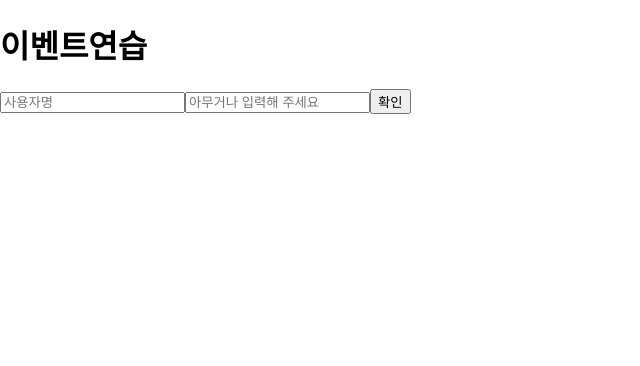
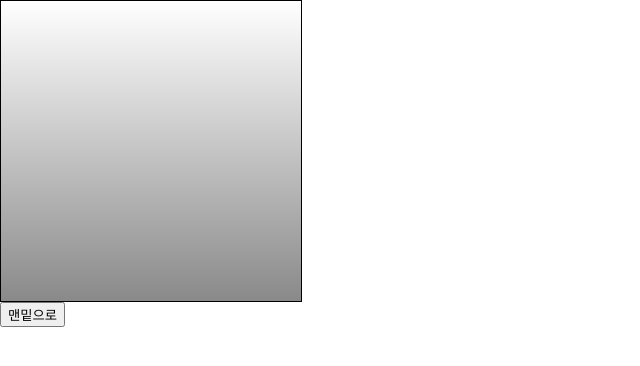
Before and after one commit to Gyumong/react, a React (Create React App) app: page / in a window 1280 px wide. Shown: the top 366 px of the page, without its empty margins (0-640 px from the left). Built offline with nearby package versions, Linux system fonts and the light colour scheme.

Commit message:
(ref:Dom에 이름달기)는 'Dom을 꼭 직접적으로 건드려야 할때' 사용한다

```diff
--- a/src/App.js
+++ b/src/App.js
@@ -1,14 +1,16 @@
 import React, {Component} from 'react';
-import EventPractice from './EventPractice';
-/*
-state는 컴포넌트 내부에서 바뀔 수 있는 값을 의미
-바뀔때마다 컴포넌트는 re렌더링이 되고 바꿀때 마다 setState을 사용해야됨
-안쓰면 re렌더링 하지않아서 원하는 값이 나타나지 않음
-props는 부모가 전달해주는 값 state는 자기자신이 갖고 있는 값
-props는 읽기전용 state는 변경할수도있음
-*/
-const App = () => {
-  return <EventPractice / >;
-};
+import ScrollBox from './ScrollBox';
+
+class App extends Component{
+  render(){
+    return (
+      <div>
+      <ScrollBox ref={(ref)=> this.ScrollBox=ref}/>
+      <button onClick={()=> this.ScrollBox.scrollToBottom()}>
+      맨밑으로</button>
+      </div>
+    );
+  }
+}
 
 export default App;
--- /dev/null
+++ b/src/ScrollBox.js
@@ -0,0 +1,38 @@
+import React,{Component} from 'react';
+
+class ScrollBox extends Component{
+
+scrollToBottom=()=>{
+  const {scrollHeight, clientHeight} = this.box;
+  /*앞 코드에는 비구조화 할당 문법을 사용했습니다.
+  다음 코드와 같은 의미 입니다.
+  const scrollHeight = this.box.scrollHeight;
+  const clientHeight = this.box.clientHeight;
+  */
+  this.box.scrollTop = scrollHeight - clientHeight;
+}
+
+  render(){
+    const style={
+      border:'1px solid black',
+      height: '300px',
+      width:'300px',
+      overflow:'auto',
+      position:'relative'
+    };
+
+    const innerStyle={
+      width:'100%',
+      height:'650px',
+      background:'linear-gradient(white,black)'
+    }
+    return(
+      <div
+      style={style}
+      ref={(ref)=>{this.box=ref}}>
+      <div style={innerStyle}/>
+      </div>
+    );
+  }
+}
+export default ScrollBox;
--- /dev/null
+++ b/src/ValidationSample.css
@@ -0,0 +1,6 @@
+.success{
+  background-color: lightgreen;
+}
+.failure{
+  background-color: lightcoral;
+}
```
Also changed, not shown: src/ValidationSample.js (added, +40 -0 lines).
